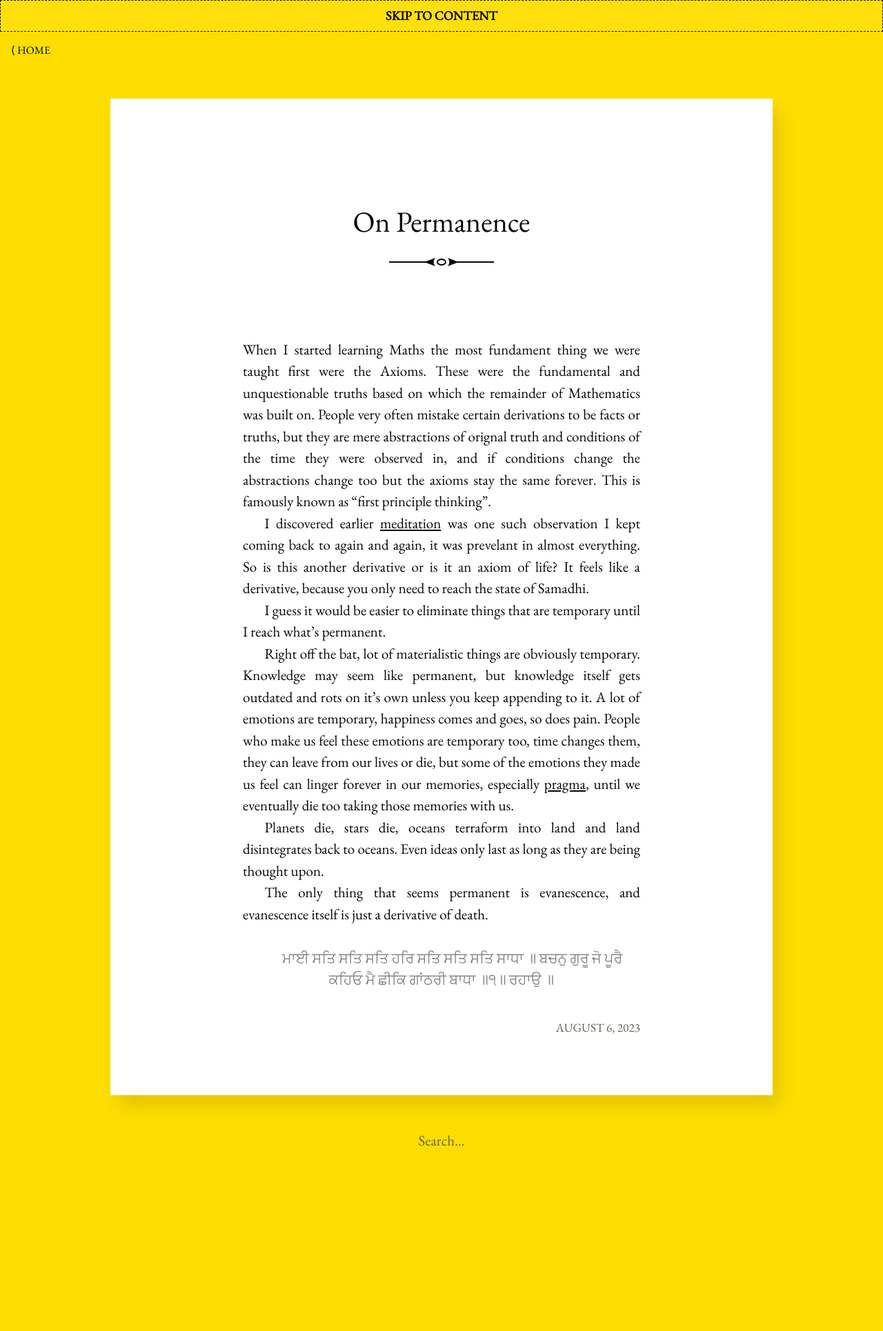
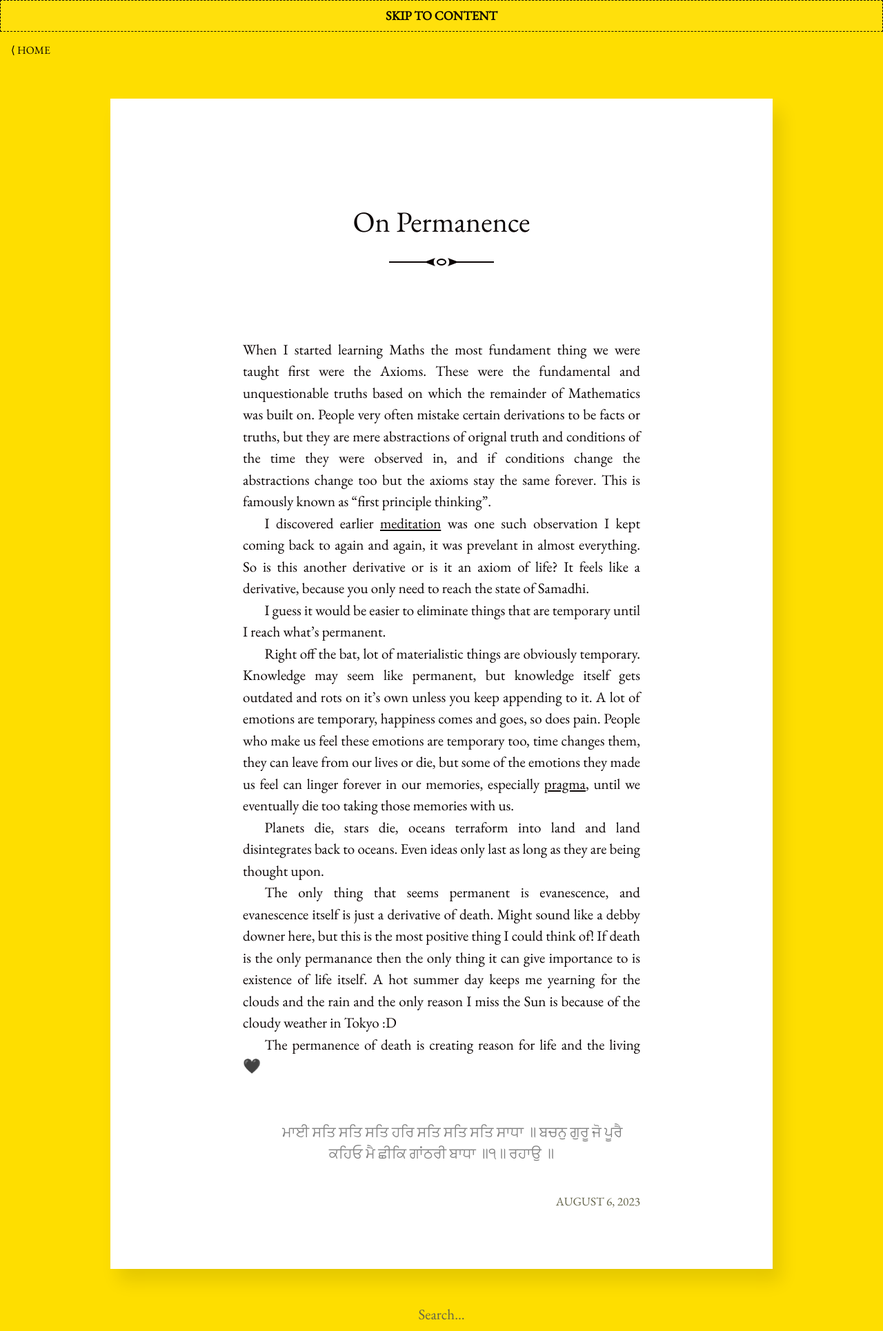
Before and after one commit to harpratap/harpratap.github.io, a Jekyll site: the page built from _posts/2023-08-06-on-permanence.markdown, in a window 1280 px wide. Shown: the whole page at 69% size. Built offline with Jekyll 4.4.1, drawn with Linux system fonts in a browser that asks for light colours; before the commit the page ends 1678 px from its top, so only the background shows below that.

Commit message:
on permanence

```diff
--- a/_posts/2023-08-06-on-permanence.markdown
+++ b/_posts/2023-08-06-on-permanence.markdown
@@ -13,7 +13,10 @@ Right off the bat, lot of materialistic things are obviously temporary. Knowledg
 
 Planets die, stars die, oceans terraform into land and land disintegrates back to oceans. Even ideas only last as long as they are being thought upon.
 
-The only thing that seems permanent is evanescence, and evanescence itself is just a derivative of death.
+The only thing that seems permanent is evanescence, and evanescence itself is just a derivative of death. Might sound like a debby downer here, but this is the most positive thing I could think of! If death is the only permanance then the only thing it can give importance to is existence of life itself. A hot summer day keeps me yearning for the clouds and the rain and the only reason I miss the Sun is because of the cloudy weather in Tokyo :D
+
+The permanence of death is creating reason for life and the living 🖤
+
 <br /><br />
 <p style="color:gray;text-align:center;">
 ਮਾਈ ਸਤਿ ਸਤਿ ਸਤਿ ਹਰਿ ਸਤਿ ਸਤਿ ਸਤਿ ਸਾਧਾ ॥
```
